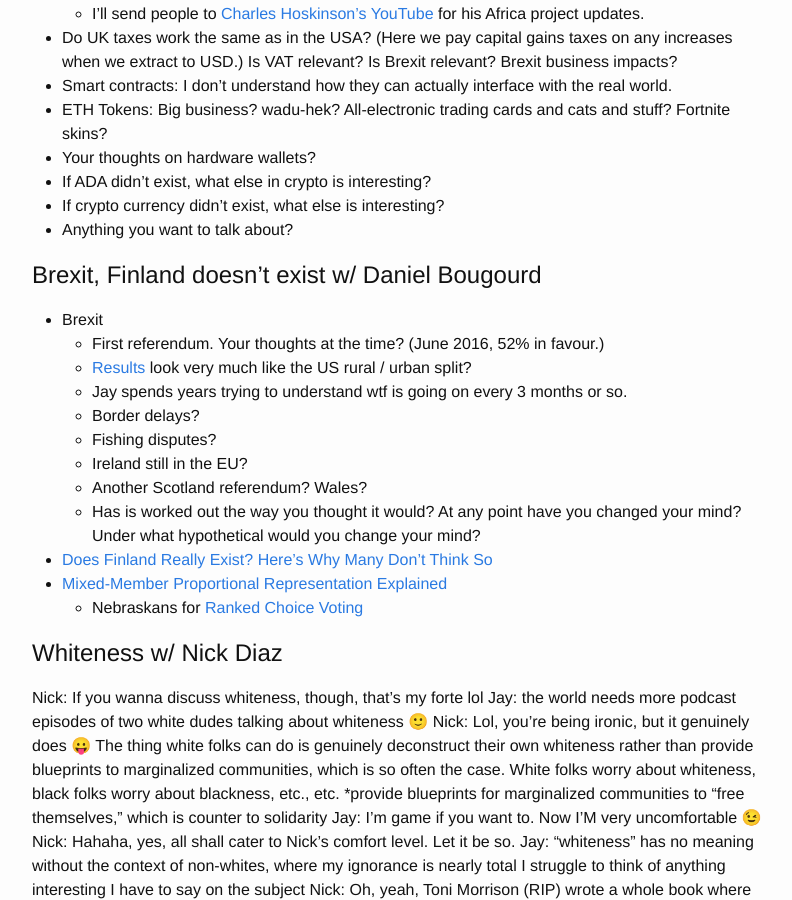
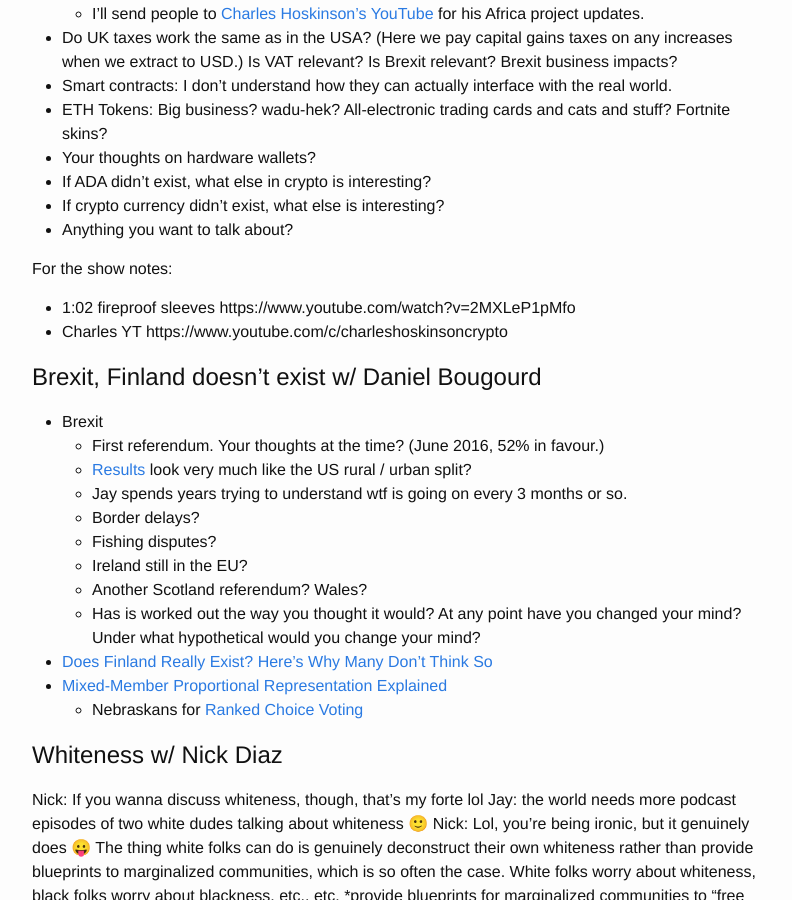
Before and after one commit to jhannah/jayflaunts, a Jekyll site: the page built from questions.md, in a window 1280 px wide and 900 px high, scrolled down 930 px. Shown: the whole window, without its empty margins (238-1030 px from the left). Built offline with Jekyll 4.4.1, drawn with Linux system fonts in a browser that asks for light colours.

Commit message:
Update questions.md

```diff
--- a/questions.md
+++ b/questions.md
@@ -44,6 +44,11 @@
 * If ADA didn't exist, what else in crypto is interesting?
 * If crypto currency didn't exist, what else is interesting?
 * Anything you want to talk about?
+
+For the show notes:
+* 1:02 fireproof sleeves https://www.youtube.com/watch?v=2MXLeP1pMfo
+* Charles YT https://www.youtube.com/c/charleshoskinsoncrypto
+
 
 # <a name="brexit"></a>Brexit, Finland doesn't exist w/ Daniel Bougourd
 
```
